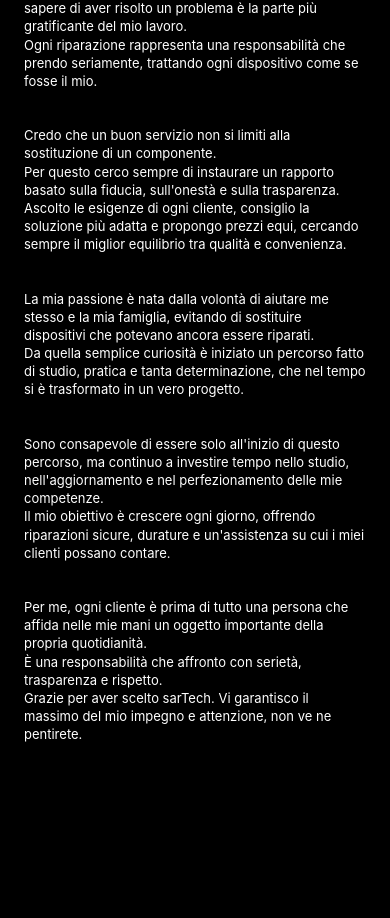
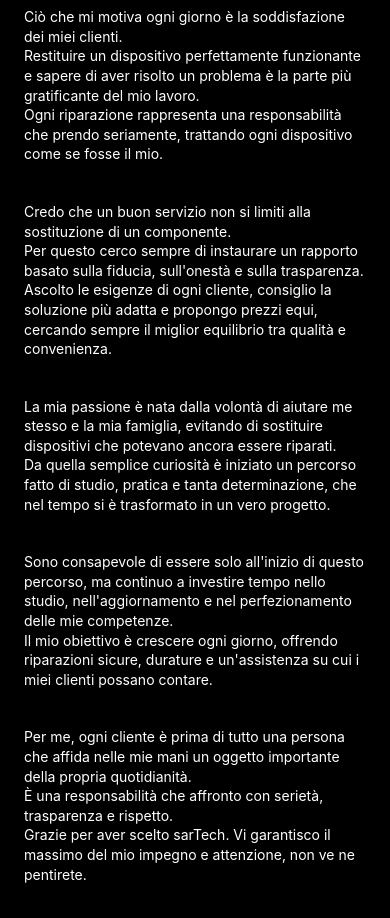
Before and after one commit to gabrielesarria167-ai/sarTech, a plain HTML site: page pages/chi-siamo.html in a window 390 px wide. Shown: the part 618-1536 px from the top of the page. Before the commit the page ends 1464 px from the top, so only its background shows below. Drawn offline with Linux system fonts and the light colour scheme.

Commit message:
Fix animations, remove filler code

```diff
--- a/pages/chi-siamo.html
+++ b/pages/chi-siamo.html
@@ -5,8 +5,8 @@
     <meta charset="UTF-8">
     <meta name="viewport" content="width=device-width, initial-scale=1.0">
     <link rel="stylesheet" href="../styles.css">
+    <script src="../script.js" defer></script>
     <script src="../scripts/chi-siamo.js" defer></script>
-    <script src="../script.js" defer></script>
     <link rel="shortcut icon" type="image/x-icon" href="../sarTech.ico">
     <title>Chi siamo</title>
 </head>
@@ -32,6 +32,7 @@
         </div>
 
         <div class="body-chunks reveal" id="bodyChunks">
+
             <div class="chunk-1 reveal" id="chunk1">
                 <p>Benvenuti su <b>sarTech</b>, una nuova realtà indipendente
                     specializzata nella riparazione e nell'assistenza
@@ -102,10 +103,6 @@
                     pentirete.
                 </p>
             </div>
-
-            <div>
-
-            </div>
         </div>
     </section>
 </body>
--- a/styles.css
+++ b/styles.css
@@ -389,12 +389,12 @@ body{
     transform: translateY(0);
 }
 
-.reveal.visible > *:nth-child(2).visible.reveal{ transition-delay: 0.12s;}
-.reveal.visible > *:nth-child(3).visible.reveal{ transition-delay: 0.24s;}
-.reveal.visible > *:nth-child(4).visible.reveal{transition-delay: 0.36s;}
-.reveal.visible > *:nth-child(5).visible.reveal{transition-delay: 0.48s;}
-.reveal.visible > *:nth-child(6).visible.reveal{transition-delay: 0.60s;}
-.reveal.visible > *:nth-child(7).visible.reveal{transition-delay: 0.72s;}
+.reveal.visible > *:nth-child(2).visible.reveal{ transition-delay: 0.08s;}
+.reveal.visible > *:nth-child(3).visible.reveal{ transition-delay: 0.16s;}
+.reveal.visible > *:nth-child(4).visible.reveal{transition-delay: 0.24s;}
+.reveal.visible > *:nth-child(5).visible.reveal{transition-delay: 0.32s;}
+.reveal.visible > *:nth-child(6).visible.reveal{transition-delay: 0.40s;}
+.reveal.visible > *:nth-child(7).visible.reveal{transition-delay: 0.48s;}
 
 @media (prefers-reduced-motion: reduce){
     .reveal > *, .reservation-button.reveal, .reveal-in,
@@ -878,7 +878,7 @@ body{
 
 .body-chunks p{
     text-align: left;
-    font-size: clamp(13px, 3vw, 20px);
+    font-size: clamp(14px, 3.5vw, 20px);
     line-height: 1.4;
 }
 
```
Also changed, not shown: pages/assistenza.html (+2 -3 lines).
